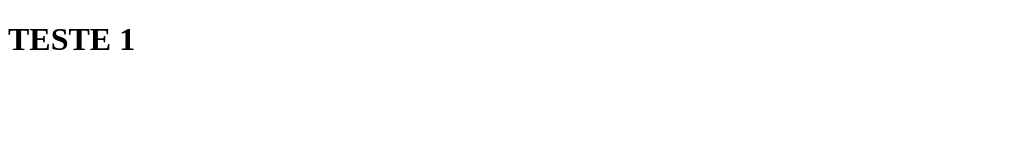
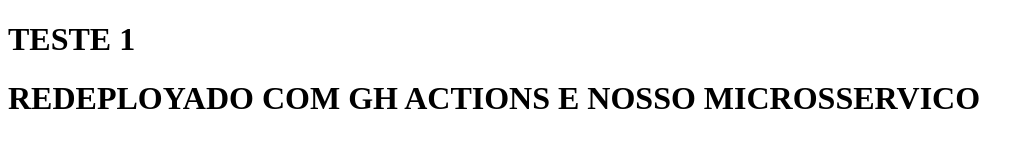
Before and after one commit to artistrea/teste-gh-action, a website: page public/index.html in a window 1280 px wide. Shown: the whole page, without its empty margins (0-1034 px from the left). Drawn offline with Linux system fonts and the light colour scheme.

Commit message:
test redeploy

```diff
--- a/public/index.html
+++ b/public/index.html
@@ -7,5 +7,6 @@
   </head>
   <body>
     <h1>TESTE 1</h1>
+    <h1>REDEPLOYADO COM GH ACTIONS E NOSSO MICROSSERVICO</h1>
   </body>
 </html>
```
Also changed, not shown: .github/workflows/github-actions.yml.
